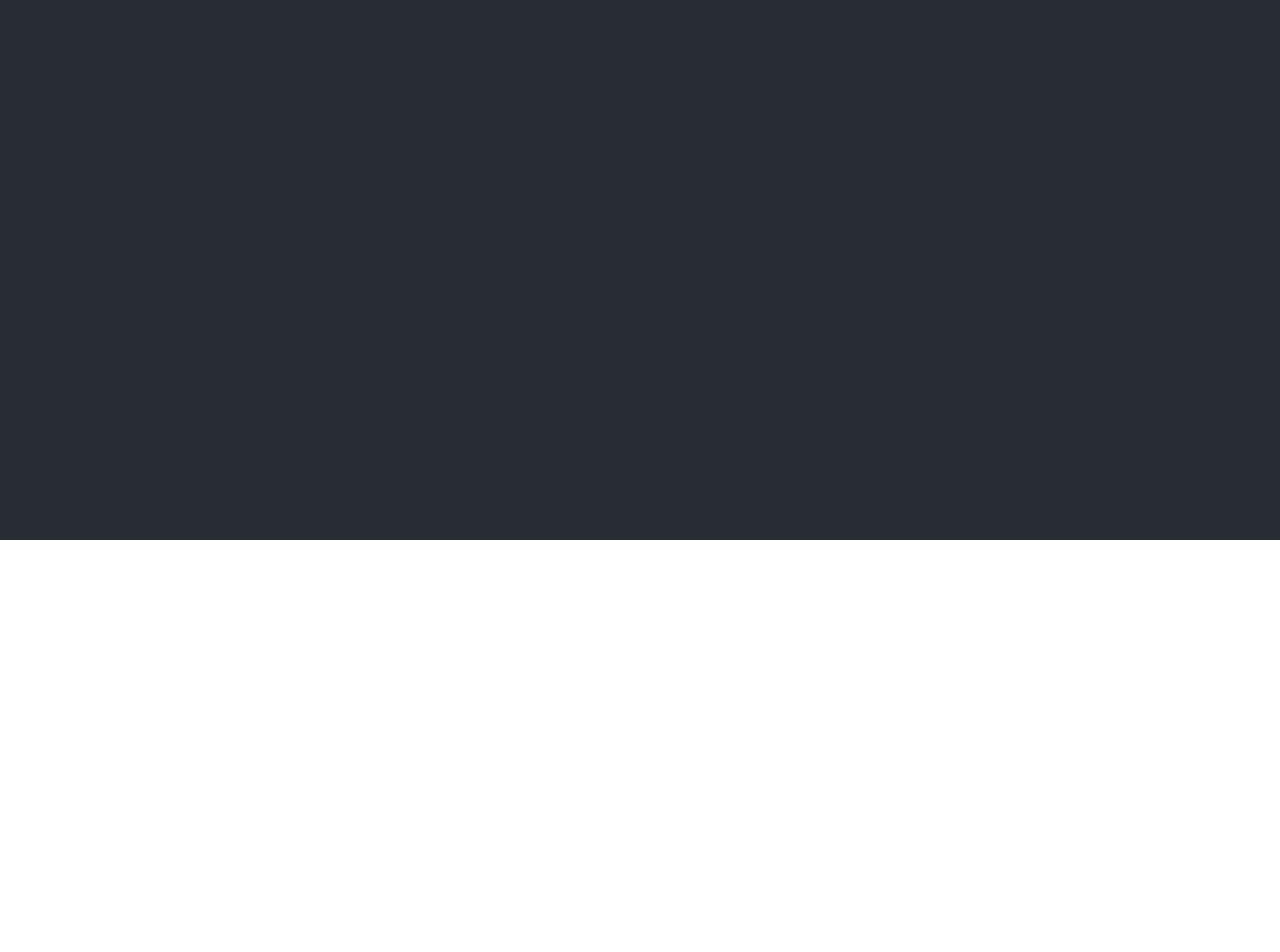
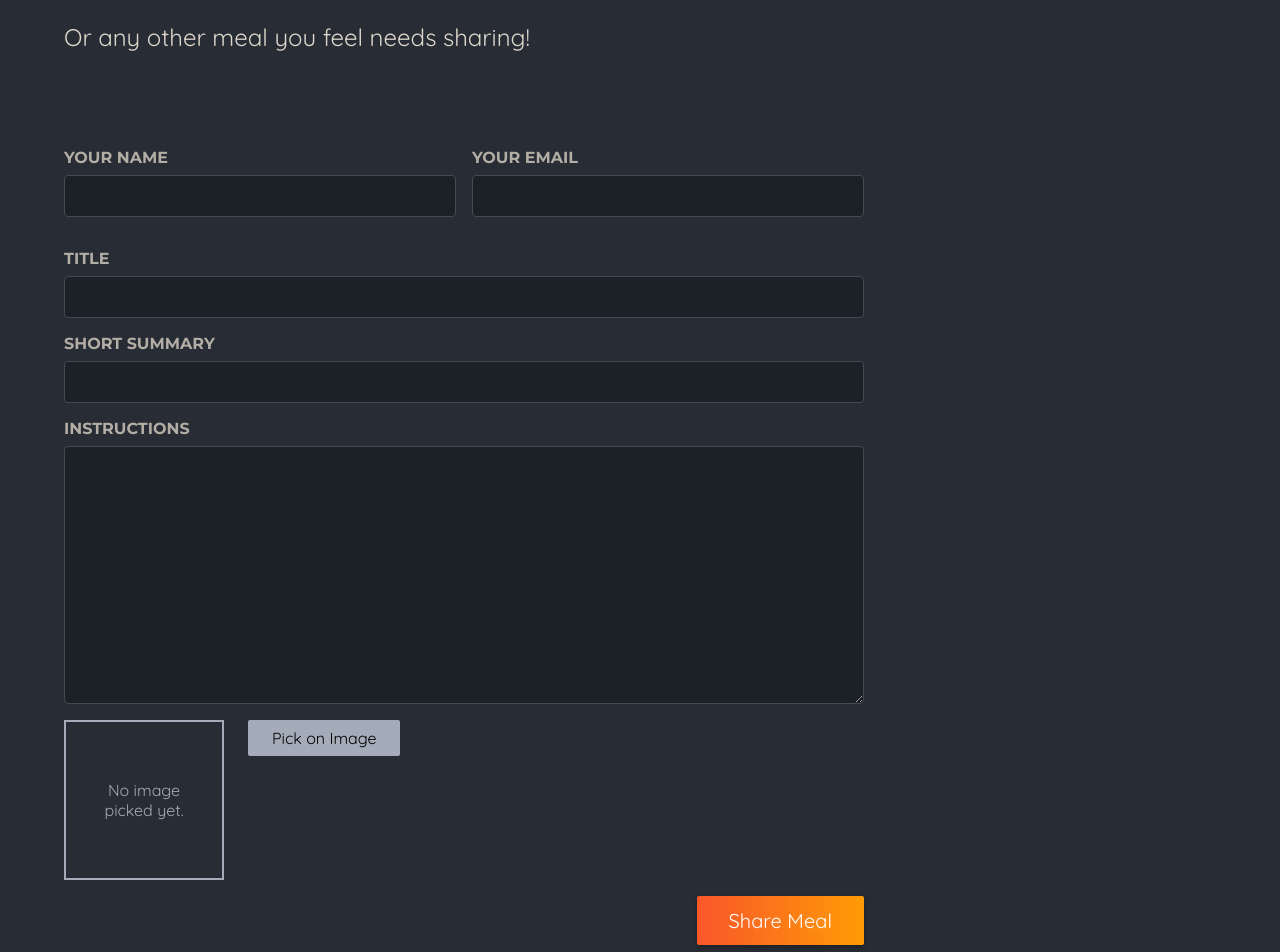
Before and after one commit to eagleduk/nextJS_firstclass, a Next.js app in the folder 03. nextJS/: page /meals/share in a window 1280 px wide. Shown: the part 260-1212 px from the top of the page. Before the commit the page ends 800 px from the top, so only its background shows below. Built offline with nearby package versions, Linux system fonts and the light colour scheme.

Commit message:
03. nextJS > custom image picker

```diff
--- a/03. nextJS/app/meals/share/page.js
+++ b/03. nextJS/app/meals/share/page.js
@@ -1,7 +1,50 @@
-export default function Share() {
+import InputImage from "@/components/meals/image-picker";
+import classes from "./page.module.css";
+
+export default function ShareMealPage() {
   return (
     <>
-      <h1>Meals Share</h1>
+      <header className={classes.header}>
+        <h1>
+          Share your <span className={classes.highlight}>favorite meal</span>
+        </h1>
+        <p>Or any other meal you feel needs sharing!</p>
+      </header>
+      <main className={classes.main}>
+        <form className={classes.form}>
+          <div className={classes.row}>
+            <p>
+              <label htmlFor="name">Your name</label>
+              <input type="text" id="name" name="name" required />
+            </p>
+            <p>
+              <label htmlFor="email">Your email</label>
+              <input type="email" id="email" name="email" required />
+            </p>
+          </div>
+          <p>
+            <label htmlFor="title">Title</label>
+            <input type="text" id="title" name="title" required />
+          </p>
+          <p>
+            <label htmlFor="summary">Short Summary</label>
+            <input type="text" id="summary" name="summary" required />
+          </p>
+          <p>
+            <label htmlFor="instructions">Instructions</label>
+            <textarea
+              id="instructions"
+              name="instructions"
+              rows="10"
+              required
+            ></textarea>
+          </p>
+          <InputImage />
+          <p className={classes.actions}>
+            <button type="submit">Share Meal</button>
+          </p>
+        </form>
+      </main>
     </>
   );
 }
--- /dev/null
+++ b/03. nextJS/app/meals/share/page.module.css
@@ -0,0 +1,98 @@
+.header {
+  gap: 3rem;
+  margin: 3rem auto 5rem auto;
+  width: 90%;
+  max-width: 75rem;
+  color: #ddd6cb;
+  font-size: 1.5rem;
+}
+
+.header h1 {
+  font-family: 'Montserrat', sans-serif;
+}
+
+.highlight {
+  background: linear-gradient(90deg, #f9572a, #ff8a05);
+  background-clip: text;
+  -webkit-background-clip: text;
+  -webkit-text-fill-color: transparent;
+}
+
+.main {
+  width: 90%;
+  max-width: 75rem;
+  margin: 3rem auto;
+  color: white;
+}
+
+.form {
+  max-width: 50rem;
+}
+
+.form label {
+  display: block;
+  margin-bottom: 0.5rem;
+  font-size: 1rem;
+  font-family: 'Montserrat', sans-serif;
+  text-transform: uppercase;
+  color: #b3aea5;
+  font-weight: bold;
+}
+
+.form input,
+.form textarea {
+  display: block;
+  width: 100%;
+  padding: 0.5rem 1rem;
+  border-radius: 4px;
+  border: 1px solid #454952;
+  background: #1c2027;
+  font-size: 1.25rem;
+  font-family: 'Montserrat', sans-serif;
+  color: #ddd6cb;
+}
+
+.form input:focus,
+.form textarea:focus {
+  outline-color: #f99f2a;
+  background-color: #1f252d;
+}
+
+.row {
+  display: flex;
+  gap: 1rem;
+}
+
+.row p {
+  width: 100%;
+}
+
+.actions {
+  text-align: right;
+}
+
+.actions button {
+  border: 0;
+  padding: 0.75rem 2rem;
+  background: linear-gradient(90deg, #f9572a, #ff9b05);
+  border: none;
+  color: #ffffff;
+  border-radius: 2px;
+  cursor: pointer;
+  font: inherit;
+  font-size: 1.25rem;
+  box-shadow: 0 2px 5px rgba(0, 0, 0, 0.3);
+}
+
+.actions button:hover,
+.actions button:focus {
+  background: linear-gradient(90deg, #fd4715, #f9b241);
+}
+
+.actions button:disabled,
+.actions button:hover:disabled,
+.actions button:focus:disabled {
+  background: #ccc;
+  color: #979797;
+  cursor: not-allowed;
+}
--- /dev/null
+++ b/03. nextJS/components/meals/image-picker.js
@@ -0,0 +1,51 @@
+"use client";
+
+import { useRef, useState } from "react";
+import classes from "./image-picker.module.css";
+import Image from "next/image";
+
+export default function InputImage() {
+  const [image, setImage] = useState(null);
+  const imageInput = useRef();
+
+  const handleButtonClickEvent = () => {
+    imageInput.current.click();
+  };
+  const handleImageInputChangeEvent = (event) => {
+    const file = event.target.files[0];
+    if (!file) {
+      setImage(null);
+      return;
+    }
+
+    const reader = new FileReader();
+    reader.onload = () => {
+      setImage(reader.result);
+    };
+    reader.readAsDataURL(file);
+  };
+  return (
+    <div className={classes.controls}>
+      <div className={classes.preview}>
+        {!image && <p>No image picked yet.</p>}
+        {image && <Image src={image} alt="picked image" fill />}
+      </div>
+      <div className={classes.picker}>
+        <input
+          className={classes.input}
+          type="file"
+          accept="image/png, image/jpeg"
+          ref={imageInput}
+          onChange={handleImageInputChangeEvent}
+        />
+        <button
+          className={classes.button}
+          type="button"
+          onClick={handleButtonClickEvent}
+        >
+          Pick on Image
+        </button>
+      </div>
+    </div>
+  );
+}
--- /dev/null
+++ b/03. nextJS/components/meals/image-picker.module.css
@@ -0,0 +1,45 @@
+.controls {
+  display: flex;
+  align-items: flex-start;
+  gap: 1.5rem;
+  margin-bottom: 1rem;
+}
+
+.picker .input {
+  display: none;
+}
+
+.picker .button {
+  border: 0;
+  padding: 0.5rem 1.5rem;
+  background: #a4abb9;
+  border-radius: 2px;
+  cursor: pointer;
+  font: inherit;
+}
+
+.picker .button:hover,
+.picker .button:focus {
+  background: #b3b9c6;
+}
+
+.preview {
+  width: 10rem;
+  height: 10rem;
+  border: 2px solid #a4abb9;
+  display: flex;
+  justify-content: center;
+  align-items: center;
+  text-align: center;
+  color: #a4abb9;
+  position: relative;
+}
+
+.preview p {
+  margin: 0;
+  padding: 1rem;
+}
+
+.preview img {
+  object-fit: cover;
+}
```
